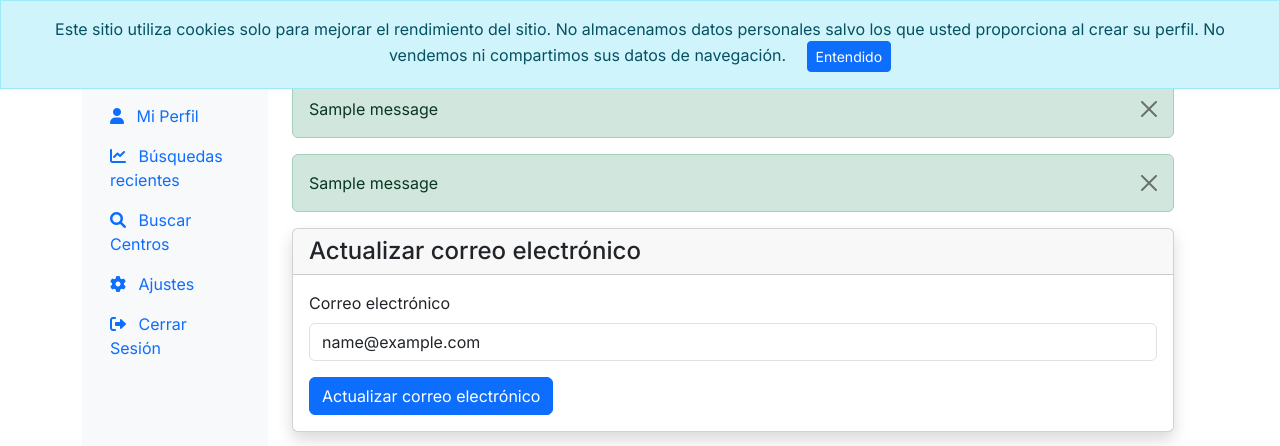
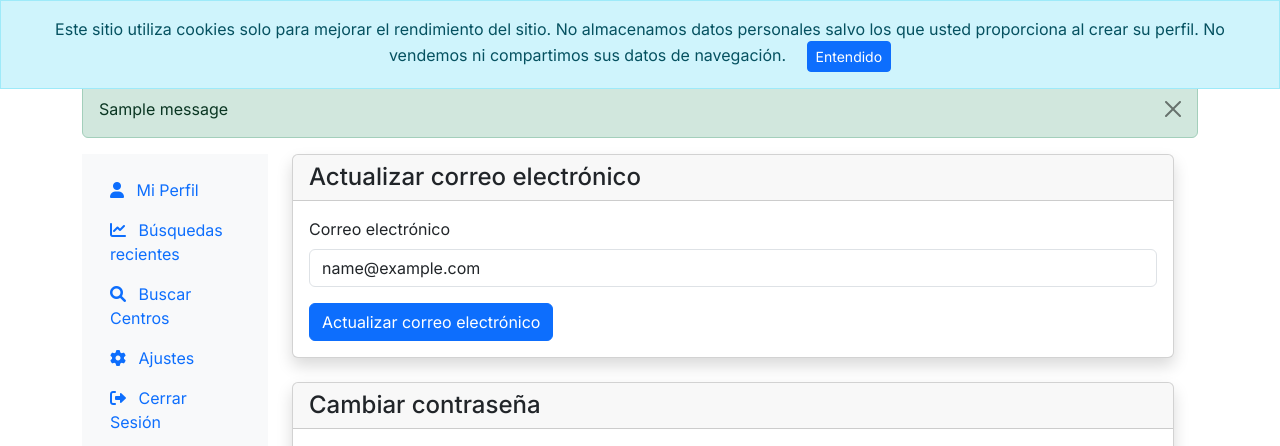
Before and after one commit to pablomc87/destino-docente, a Django app: page /usuarios/ajustes/ in a window 1280 px wide. Shown: the top 446 px of the page. Run offline with Django 5.2, Linux system fonts and the light colour scheme; a user stored in the database is signed in; tables that the repository leaves empty hold one stand-in row (values such as "Sample post"); one stand-in notice (Sample message) is shown.

Commit message:
fix: error message when mail not sent

```diff
--- a/schools/templates/schools/base.html
+++ b/schools/templates/schools/base.html
@@ -74,6 +74,14 @@
     </nav>
 
     <div class="container mt-4">
+        {% if messages %}
+            {% for message in messages %}
+                <div class="alert {% if message.tags == 'error' %}alert-danger{% elif message.tags == 'success' %}alert-success{% elif message.tags == 'warning' %}alert-warning{% elif message.tags == 'debug' %}alert-secondary{% else %}alert-info{% endif %} alert-dismissible fade show mb-3" role="alert">
+                    {{ message }}
+                    <button type="button" class="btn-close" data-bs-dismiss="alert" aria-label="Cerrar"></button>
+                </div>
+            {% endfor %}
+        {% endif %}
         {% block content %}{% endblock %}
     </div>
 
--- a/users/templates/base_user.html
+++ b/users/templates/base_user.html
@@ -44,15 +44,6 @@
 
         <!-- Main content -->
         <main class="col-md-9 ms-sm-auto col-lg-10 px-md-4">
-            {% if messages %}
-                {% for message in messages %}
-                    <div class="alert {% if message.tags == 'error' %}alert-danger{% else %}alert-success{% endif %} alert-dismissible fade show" role="alert">
-                        {{ message }}
-                        <button type="button" class="btn-close" data-bs-dismiss="alert" aria-label="Close"></button>
-                    </div>
-                {% endfor %}
-            {% endif %}
-
             {% block user_content %}{% endblock %}
         </main>
     </div>
--- a/users/templates/settings.html
+++ b/users/templates/settings.html
@@ -5,15 +5,6 @@
 {% block user_content %}
 <div class="row">
     <div class="col-12">
-        {% if messages %}
-            {% for message in messages %}
-                <div class="alert {% if message.tags == 'error' %}alert-danger{% else %}alert-success{% endif %} alert-dismissible fade show" role="alert">
-                    {{ message }}
-                    <button type="button" class="btn-close" data-bs-dismiss="alert" aria-label="Close"></button>
-                </div>
-            {% endfor %}
-        {% endif %}
-
         <div class="card shadow mb-4">
             <div class="card-header">
                 <h4 class="mb-0">Actualizar correo electrónico</h4>
--- a/users/views.py
+++ b/users/views.py
@@ -13,6 +13,7 @@ from django.contrib.auth.decorators import login_required
 from django.contrib.auth.views import PasswordResetView, PasswordResetConfirmView
 from schools.models import SearchHistory
 import logging
+import smtplib
 from django.conf import settings as django_settings
 from django.http import HttpResponse
 from django.urls import reverse
@@ -265,6 +266,15 @@ class CustomPasswordResetView(PasswordResetView):
         self.success_url = reverse('users:password_reset_done')
         try:
             return super().form_valid(form)
+        except smtplib.SMTPException as e:
+            logger.exception("SMTP error sending password reset email: %s", e)
+            messages.error(
+                self.request,
+                'No se pudo enviar el correo: el servidor de correo rechazó el mensaje. '
+                'Si administras el sitio, revisa la verificación del dominio de envío y las '
+                'credenciales SMTP (p. ej. Mailtrap Email Sending, no el buzón de pruebas).',
+            )
+            return self.form_invalid(form)
         except Exception as e:
             logger.exception("Error sending password reset email: %s", e)
             messages.error(
```
Also changed, not shown: schools/templates/schools/contact.html (+0 -10 lines), users/templates/signin.html (+0 -8 lines), users/templates/signup.html (+0 -8 lines).
